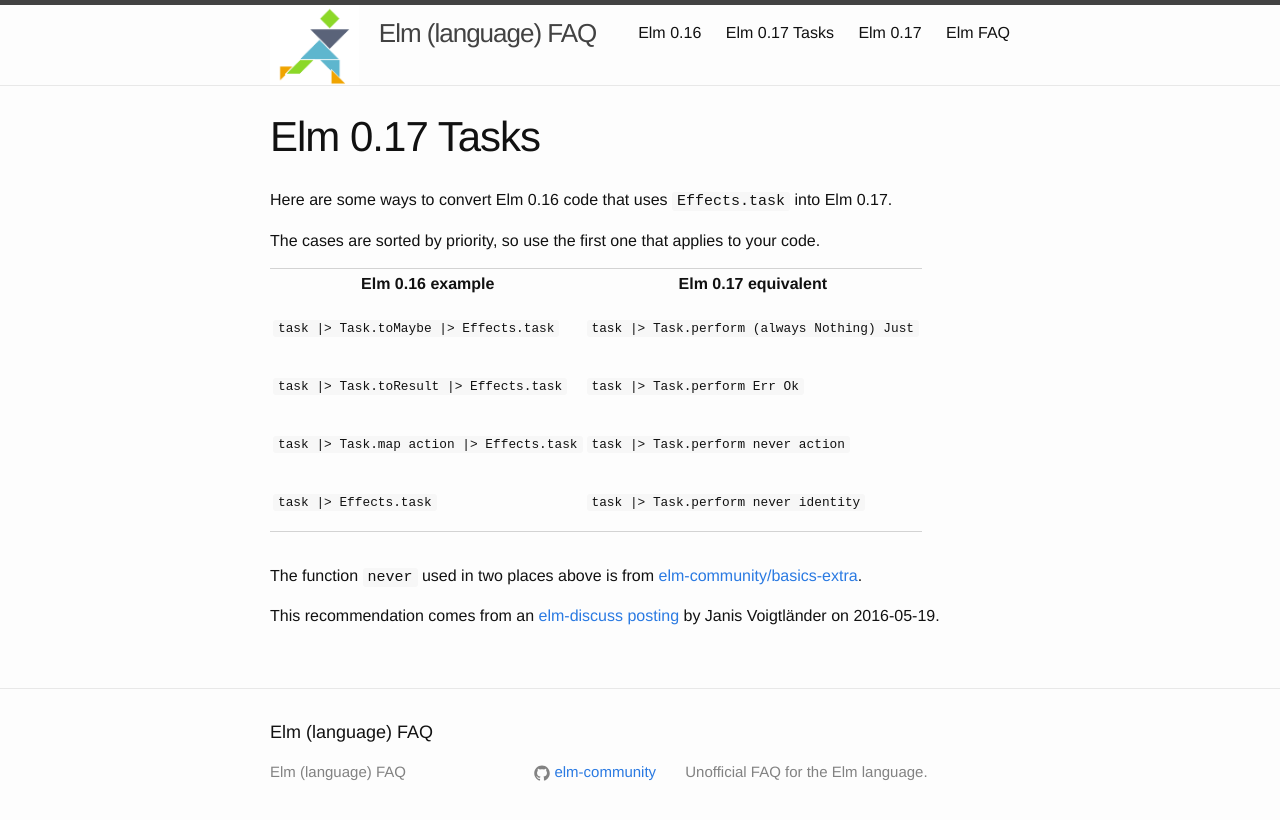
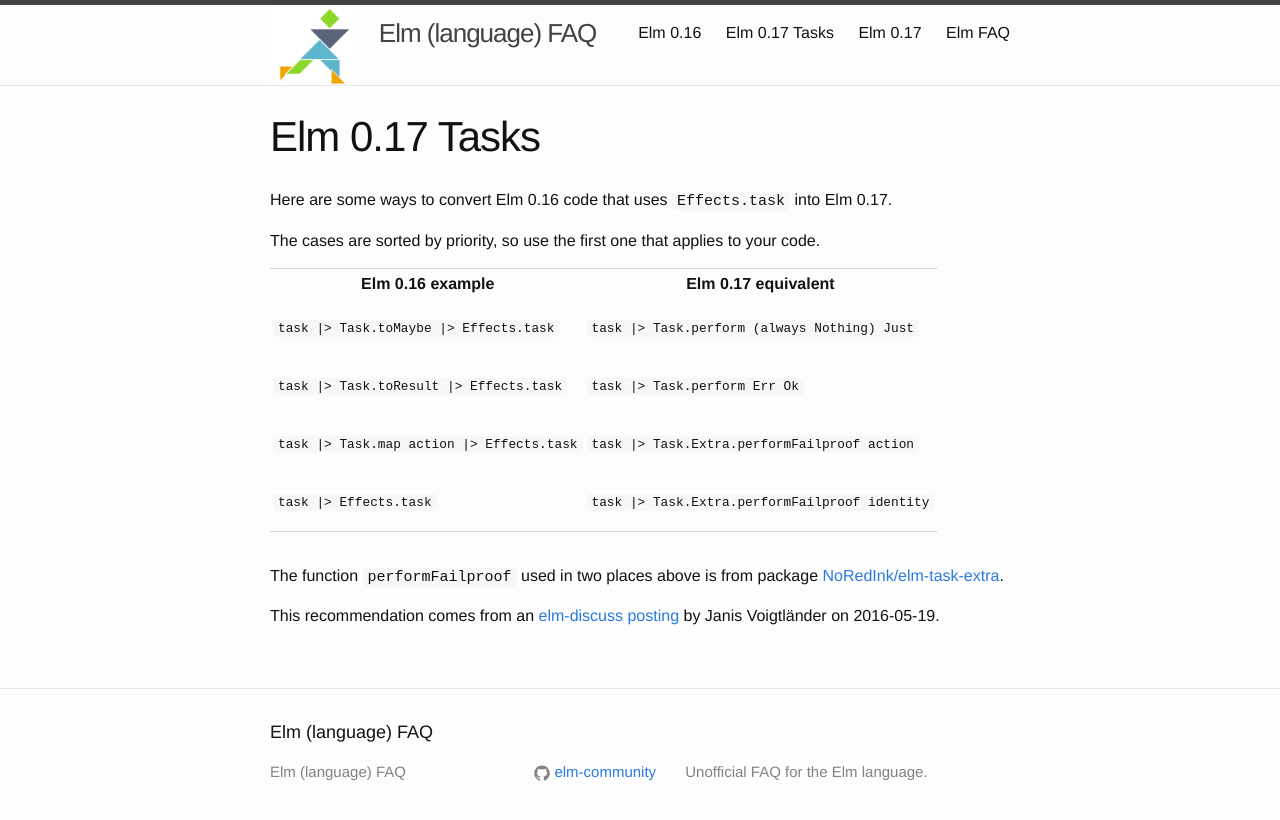
Before and after one commit to gunnarahlberg/elm-faq, a Jekyll site: the page built from 17-tasks.md, in a window 1280 px wide. Shown: the top 820 px of the page. Built offline with Jekyll 4.4.1, drawn with Linux system fonts in a browser that asks for light colours.

Commit message:
use/mention Task.Extra.performFailproof

```diff
--- a/17-tasks.md
+++ b/17-tasks.md
@@ -22,16 +22,16 @@ The cases are sorted by priority, so use the first one that applies to your code
     </tr>
     <tr>
 	<td><code>task |> Task.map action |> Effects.task</code></td>
-	<td><code>task |> Task.perform never action</code></td>
+	<td><code>task |> Task.Extra.performFailproof action</code></td>
     </tr>
     <tr>
 	<td><code>task |> Effects.task</code></td>
-	<td><code>task |> Task.perform never identity</code></td>
+	<td><code>task |> Task.Extra.performFailproof identity</code></td>
     </tr>
 </table>
 
 
-The function `never` used in two places above is from [elm-community/basics-extra](http://package.elm-lang.org/packages/elm-community/basics-extra/latest).
+The function `performFailproof` used in two places above is from package [NoRedInk/elm-task-extra](http://package.elm-lang.org/packages/NoRedInk/elm-task-extra).
 
 This recommendation comes from an
 [elm-discuss posting](https://groups.google.com/d/msg/elm-discuss/gkdCrioDsUQ/cJn5-n6fFQAJ)
```
